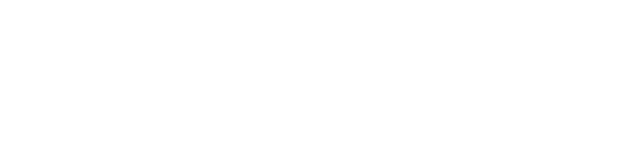
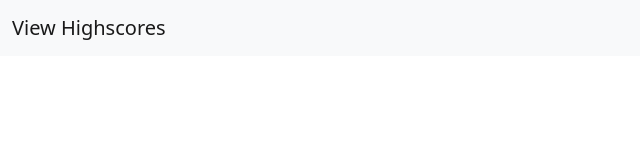
Before and after one commit to Maryum97/04_Web-API-s_Code_Quiz, a plain HTML site: page index.html in a window 1280 px wide. Shown: the whole page, without its empty margins (0-640 px from the left). Drawn offline with nearby package versions, Linux system fonts and the light colour scheme.

Commit message:
added navbar and highscores page

```diff
--- a/index.html
+++ b/index.html
@@ -4,22 +4,29 @@
     <meta charset="UTF-8">
     <meta name="viewport" content="width=device-width, initial-scale=1.0">
     <link rel="stylesheet" href="styles.css" type="text/css">
+    <!-- CSS link to Bootstrap -->
+    <link href="https://cdn.jsdelivr.net/npm/bootstrap@5.0.0-beta1/dist/css/bootstrap.min.css" rel="stylesheet" integrity="sha384-giJF6kkoqNQ00vy+HMDP7azOuL0xtbfIcaT9wjKHr8RbDVddVHyTfAAsrekwKmP1" crossorigin="anonymous">
     <title>Code Quiz</title>
 </head>
+
 <body>
     <!-- Page body here -->
 
-    <div class="container">
-        <div id="view-highscores"></div>
-        <div id="timer"></div>
-        <h1 id="question"></h1>
-
-    </div>
+    <!-- Navbar here -->
+    <nav class="navbar navbar-expand-lg navbar-light bg-light">
+        <div class="container-fluid">
+          <a class="navbar-brand" href="highscores.html">View Highscores</a>
+          <div class="collapse navbar-collapse" id="navbarSupportedContent">
+          </div>
+        </div>
+      </nav>
 
 
 
 
     <script src="script.js"></script>
+    <!-- JavaScript Bundle with Popper; link from Bootstrap -->
+    <script src="https://cdn.jsdelivr.net/npm/bootstrap@5.0.0-beta1/dist/js/bootstrap.bundle.min.js" integrity="sha384-ygbV9kiqUc6oa4msXn9868pTtWMgiQaeYH7/t7LECLbyPA2x65Kgf80OJFdroafW" crossorigin="anonymous"></script>
 
 </body>
 </html>
```
Also changed, not shown: highscores.html (added).
